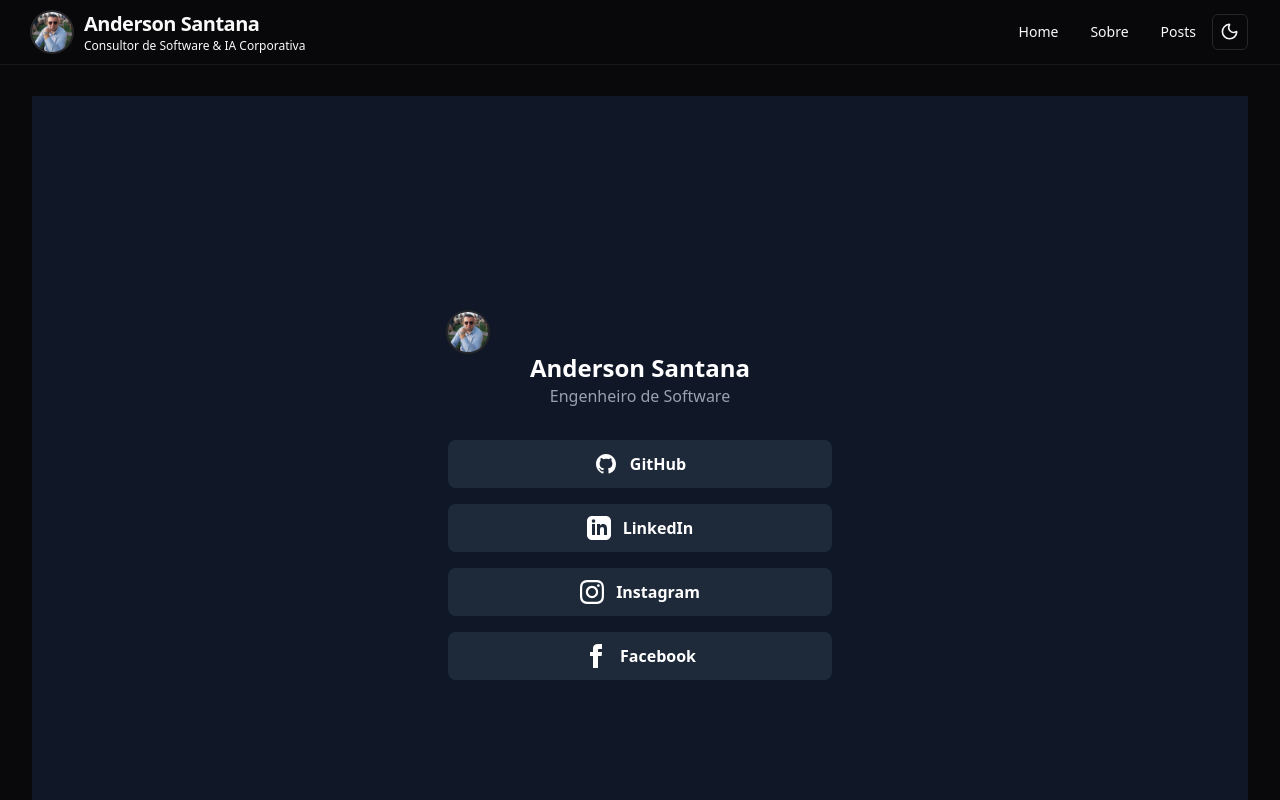
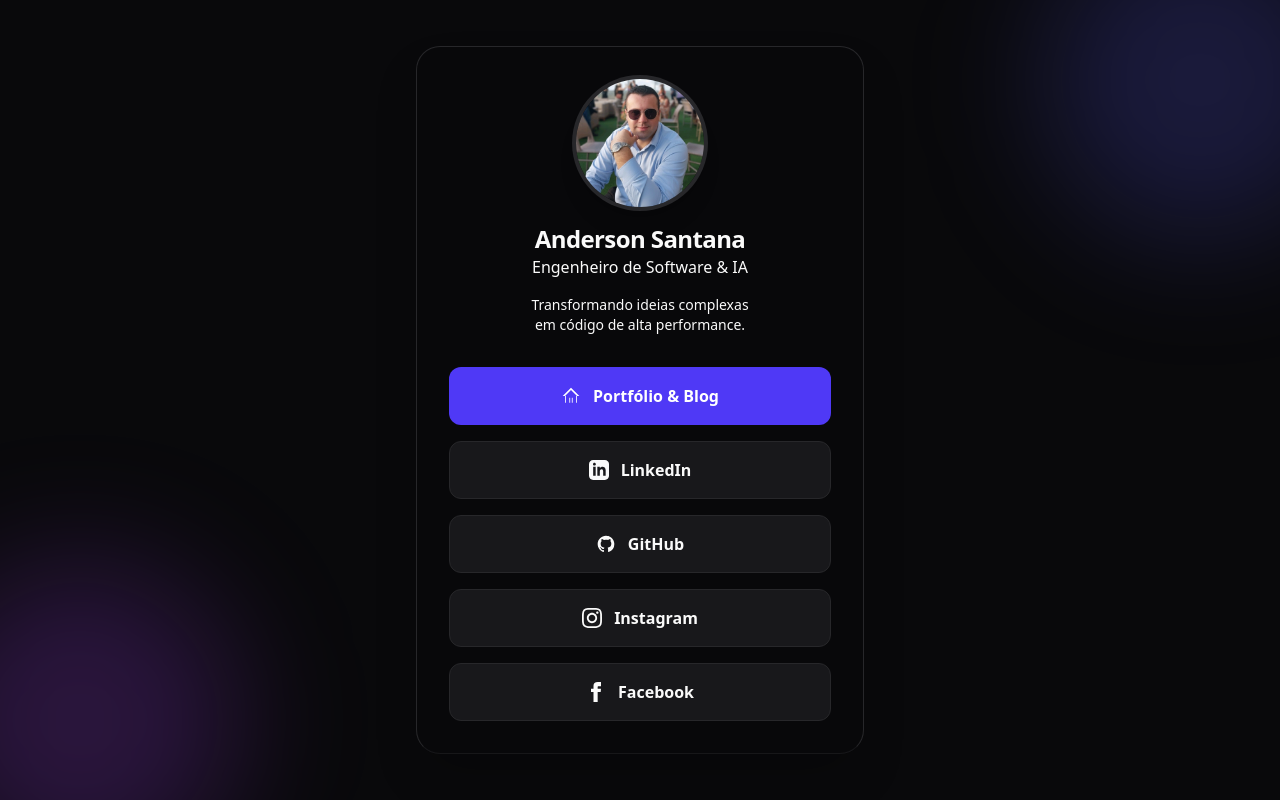
Before and after one commit to andersoninthecode/andersoninthecode.github.io, a Next.js app: page /linktree in a window 1280 px wide. Shown: the top 800 px of the page. Built offline with nearby package versions, Linux system fonts and the light colour scheme.

Commit message:
refactor: implementar grupo de rotas (main) para organizar páginas e layout.

```diff
--- /dev/null
+++ b/app/(main)/layout.tsx
@@ -0,0 +1,18 @@
+import Header from "@/components/header/Header";
+import Footer from "@/components/footer/Footer";
+
+export default function MainLayout({
+    children,
+}: {
+    children: React.ReactNode;
+}) {
+    return (
+        <>
+            <Header />
+            <main className="container mx-auto px-4 sm:px-6 lg:px-8 py-24 min-h-[calc(100vh-80px)]">
+                {children}
+            </main>
+            <Footer />
+        </>
+    );
+}
--- a/app/layout.tsx
+++ b/app/layout.tsx
@@ -1,8 +1,6 @@
 import type { Metadata } from "next";
 import { Geist, Geist_Mono } from "next/font/google";
 import "./globals.css";
-import Header from "@/components/header/Header";
-import Footer from "@/components/footer/Footer";
 import { ThemeProvider } from "@/components/theme-provider";
 
 const geistSans = Geist({
@@ -36,11 +34,7 @@
           enableSystem
           disableTransitionOnChange
         >
-          <Header />
-          <main className="container mx-auto px-4 sm:px-6 lg:px-8 py-24 min-h-[calc(100vh-80px)]">
-            {children}
-          </main>
-          <Footer />
+          {children}
         </ThemeProvider>
       </body>
     </html>
--- a/app/linktree/page.tsx
+++ b/app/linktree/page.tsx
@@ -1,83 +1,110 @@
-import Avatar from "@/components/header/Avatar";
+import Image from "next/image";
 
 export default function Linktree() {
   return (
-           <div className="bg-gray-900 flex items-center justify-center min-h-screen">
+    <div className="min-h-screen bg-background text-foreground flex flex-col items-center justify-center p-4 relative overflow-hidden">
+      {/* Background Decor */}
+      <div className="absolute top-0 right-0 -mr-20 -mt-20 w-80 h-80 bg-indigo-500/20 rounded-full blur-3xl"></div>
+      <div className="absolute bottom-0 left-0 -ml-20 -mb-20 w-80 h-80 bg-purple-500/20 rounded-full blur-3xl"></div>
 
-      <div className="w-full max-w-md mx-auto p-8">
-        <div className="text-center">
-        <Avatar alt="Foto de perfil" src="./perfil.png"/>
-          <h1 className="text-2xl font-bold text-white">Anderson Santana</h1>
-          <p className="text-gray-400 mb-8">Engenheiro de Software</p>
+      <div className="w-full max-w-md mx-auto relative z-10 glass-morphism rounded-3xl p-8 border border-border shadow-2xl">
+        <div className="text-center mb-8 space-y-4">
+          <div className="flex justify-center">
+            <div className="relative w-32 h-32 overflow-hidden rounded-full ring-4 ring-border shadow-xl">
+              <Image
+                src="/perfil.png"
+                alt="Foto de perfil"
+                fill
+                className="object-cover"
+                sizes="(max-width: 768px) 128px, 128px"
+                priority
+              />
+            </div>
+          </div>
+          <div>
+            <h1 className="text-2xl font-bold tracking-tight">Anderson Santana</h1>
+            <p className="text-muted-foreground font-medium">Engenheiro de Software & IA</p>
+          </div>
+          <p className="text-sm text-balance text-muted-foreground/80">
+            Transformando ideias complexas em código de alta performance.
+          </p>
         </div>
 
         <div className="space-y-4">
-          <a
-            href="https://github.com/andersoninthecode"
-            target="_blank"
-            className="flex items-center justify-center w-full bg-gray-800 hover:bg-gray-700 text-white font-bold py-3 px-4 rounded-lg transition-colors"
-          >
-            <svg
-              className="w-6 h-6 mr-3"
-              fill="currentColor"
-              viewBox="0 0 24 24"
-              aria-hidden="true"
-            >
+          {[
+            {
+              href: "/",
+              label: "Portfólio & Blog",
+              target: "_self", // Opens in same tab
+              icon: (
+                <path className="fill-current" d="M12 2L2 12h3v8h6v-6h2v6h6v-8h3L12 2zm0 2.83L19.17 12H18v8h-4v-6H10v6H6v-8H4.83L12 4.83z" />
+              ),
+              highlight: true, // Special styling for main site
+            },
+            {
+              href: "https://www.linkedin.com/in/andersoninthecode/",
+              label: "LinkedIn",
+              icon: (
+                <path d="M19 0h-14c-2.761 0-5 2.239-5 5v14c0 2.761 2.239 5 5 5h14c2.762 0 5-2.239 5-5v-14c0-2.761-2.238-5-5-5zm-11 19h-3v-11h3v11zm-1.5-12.268c-.966 0-1.75-.79-1.75-1.764s.784-1.764 1.75-1.764 1.75.79 1.75 1.764-.783 1.764-1.75 1.764zm13.5 12.268h-3v-5.604c0-3.368-4-3.113-4 0v5.604h-3v-11h3v1.765c1.396-2.586 7-2.777 7 2.476v6.759z" />
+              ),
+            },
+            {
+              href: "https://github.com/andersoninthecode",
+              label: "GitHub",
+              icon: (
                 <path
                   fillRule="evenodd"
                   d="M12 2C6.477 2 2 6.477 2 12c0 4.418 2.865 8.168 6.839 9.492.5.092.682-.217.682-.482 0-.237-.009-.868-.014-1.703-2.782.605-3.369-1.343-3.369-1.343-.454-1.158-1.11-1.466-1.11-1.466-.908-.62.069-.608.069-.608 1.003.07 1.531 1.032 1.531 1.032.892 1.53 2.341 1.088 2.91.832.092-.647.35-1.088.636-1.338-2.22-.253-4.555-1.113-4.555-4.951 0-1.093.39-1.988 1.031-2.688-.103-.253-.446-1.272.098-2.65 0 0 .84-.27 2.75 1.026A9.564 9.564 0 0112 6.844c.85.004 1.705.115 2.504.337 1.909-1.296 2.747-1.027 2.747-1.027.546 1.378.203 2.398.1 2.65.64.7 1.03 1.595 1.03 2.688 0 3.848-2.338 4.695-4.566 4.943.359.308.678.92.678 1.855 0 1.338-.012 2.419-.012 2.747 0 .268.18.58.688.482A10.001 10.001 0 0022 12c0-5.523-4.477-10-10-10z"
                   clipRule="evenodd"
                 />
-            </svg>
-            GitHub
-          </a>
+              ),
+            },
+            {
+              href: "https://www.instagram.com/andersoninthecode/",
+              label: "Instagram",
+              icon: (
+                <path d="M12 2.163c3.204 0 3.584.012 4.85.07 3.252.148 4.771 1.691 4.919 4.919.058 1.265.069 1.645.069 4.85s-.011 3.584-.069 4.85c-.149 3.225-1.664 4.771-4.919 4.919-1.266.058-1.644.07-4.85.07s-3.584-.012-4.85-.07c-3.252-.148-4.771-1.691-4.919-4.919-.058-1.265-.069-1.645-.069-4.85s.011-3.584.069-4.85c.149-3.225 1.664-4.771 4.919-4.919 1.266-.058 1.644-.07 4.85-.07zm0-2.163c-3.259 0-3.667.014-4.947.072-4.358.2-6.78 2.618-6.98 6.98-.059 1.281-.073 1.689-.073 4.948s.014 3.667.072 4.947c.2 4.358 2.618 6.78 6.98 6.98 1.281.059 1.689.073 4.948.073s3.667-.014 4.947-.072c4.358-.2 6.78-2.618 6.98-6.98.059-1.281.073-1.689.073-4.948s-.014-3.667-.072-4.947c-.2-4.358-2.618-6.78-6.98-6.98-1.281-.059-1.689-.073-4.948-.073zm0 5.838c-3.403 0-6.162 2.759-6.162 6.162s2.759 6.162 6.162 6.162 6.162-2.759 6.162-6.162-2.759-6.162-6.162-6.162zm0 10.162c-2.209 0-4-1.79-4-4s1.791-4 4-4 4 1.79 4 4-1.791 4-4 4zm6.406-11.845c-.796 0-1.441.645-1.441 1.44s.645 1.44 1.441 1.44 1.441-.645 1.441-1.44-.645-1.44-1.441-1.44z" />
+              ),
+            },
+            {
+              href: "https://www.facebook.com/oandersonsant/",
+              label: "Facebook",
+              icon: (
+                <path d="M9 8h-3v4h3v12h5v-12h3.642l.358-4h-4v-1.667c0-.955.192-1.333 1.115-1.333h2.885v-5h-3.808c-3.596 0-5.192 1.583-5.192 4.615v2.385z" />
+              ),
+            },
+          ].map((link) => (
             <a
-            href="https://www.linkedin.com/in/andersoninthecode/"
-            target="_blank"
-            className="flex items-center justify-center w-full bg-gray-800 hover:bg-gray-700 text-white font-bold py-3 px-4 rounded-lg transition-colors"
+              key={link.label}
+              href={link.href}
+              target={link.target || "_blank"}
+              rel={link.target ? undefined : "noopener noreferrer"}
+              className={`group flex items-center justify-center w-full p-4 rounded-xl border border-border transition-all duration-300 hover:scale-[1.02] ${link.highlight
+                ? "bg-indigo-600 text-white hover:bg-indigo-700 hover:shadow-lg shadow-indigo-500/25 border-transparent"
+                : "bg-card hover:bg-card/80 hover:border-indigo-500/50 hover:shadow-lg"
+                }`}
             >
               <svg
-              className="w-6 h-6 mr-3"
+                className={`w-5 h-5 mr-3 transition-colors ${link.highlight
+                  ? "text-white"
+                  : "text-muted-foreground group-hover:text-indigo-500"
+                  }`}
                 fill="currentColor"
                 viewBox="0 0 24 24"
                 aria-hidden="true"
               >
-              <path d="M19 0h-14c-2.761 0-5 2.239-5 5v14c0 2.761 2.239 5 5 5h14c2.762 0 5-2.239 5-5v-14c0-2.761-2.238-5-5-5zm-11 19h-3v-11h3v11zm-1.5-12.268c-.966 0-1.75-.79-1.75-1.764s.784-1.764 1.75-1.764 1.75.79 1.75 1.764-.783 1.764-1.75 1.764zm13.5 12.268h-3v-5.604c0-3.368-4-3.113-4 0v5.604h-3v-11h3v1.765c1.396-2.586 7-2.777 7 2.476v6.759z" />
+                {link.icon}
               </svg>
-            LinkedIn
+              <span className={`font-semibold transition-colors ${link.highlight
+                ? "text-white"
+                : "text-foreground group-hover:text-indigo-500"
+                }`}>
+                {link.label}
+              </span>
             </a>
-          <a
-            href="https://www.instagram.com/andersoninthecode/"
-            target="_blank"
-            className="flex items-center justify-center w-full bg-gray-800 hover:bg-gray-700 text-white font-bold py-3 px-4 rounded-lg transition-colors"
-          >
-            <svg
-              className="w-6 h-6 mr-3"
-              fill="currentColor"
-              viewBox="0 0 24 24"
-              aria-hidden="true"
-            >
-              <path d="M12 2.163c3.204 0 3.584.012 4.85.07 3.252.148 4.771 1.691 4.919 4.919.058 1.265.069 1.645.069 4.85s-.011 3.584-.069 4.85c-.149 3.225-1.664 4.771-4.919 4.919-1.266.058-1.644.07-4.85.07s-3.584-.012-4.85-.07c-3.252-.148-4.771-1.691-4.919-4.919-.058-1.265-.069-1.645-.069-4.85s.011-3.584.069-4.85c.149-3.225 1.664-4.771 4.919-4.919 1.266-.058 1.644-.07 4.85-.07zm0-2.163c-3.259 0-3.667.014-4.947.072-4.358.2-6.78 2.618-6.98 6.98-.059 1.281-.073 1.689-.073 4.948s.014 3.667.072 4.947c.2 4.358 2.618 6.78 6.98 6.98 1.281.059 1.689.073 4.948.073s3.667-.014 4.947-.072c4.358-.2 6.78-2.618 6.98-6.98.059-1.281.073-1.689.073-4.948s-.014-3.667-.072-4.947c-.2-4.358-2.618-6.78-6.98-6.98-1.281-.059-1.689-.073-4.948-.073zm0 5.838c-3.403 0-6.162 2.759-6.162 6.162s2.759 6.162 6.162 6.162 6.162-2.759 6.162-6.162-2.759-6.162-6.162-6.162zm0 10.162c-2.209 0-4-1.79-4-4s1.791-4 4-4 4 1.79 4 4-1.791 4-4 4zm6.406-11.845c-.796 0-1.441.645-1.441 1.44s.645 1.44 1.441 1.44 1.441-.645 1.441-1.44-.645-1.44-1.441-1.44z" />
-            </svg>
-            Instagram
-          </a>
-          <a
-            href="https://www.facebook.com/oandersonsant/"
-            target="_blank"
-            className="flex items-center justify-center w-full bg-gray-800 hover:bg-gray-700 text-white font-bold py-3 px-4 rounded-lg transition-colors"
-          >
-            <svg
-              className="w-6 h-6 mr-3"
-              fill="currentColor"
-              viewBox="0 0 24 24"
-              aria-hidden="true"
-            >
-              <path d="M9 8h-3v4h3v12h5v-12h3.642l.358-4h-4v-1.667c0-.955.192-1.333 1.115-1.333h2.885v-5h-3.808c-3.596 0-5.192 1.583-5.192 4.615v2.385z" />
-            </svg>
-            Facebook
-          </a>
+          ))}
         </div>
       </div>
     </div>
-    )
+  );
 }
```
Also changed, not shown: app/(main)/_components/markdown-styles.module.css (renamed from app/_components/markdown-styles.module.css), app/(main)/page.tsx (renamed from app/page.tsx), app/(main)/posts/[slug]/page.tsx (renamed from app/posts/[slug]/page.tsx), app/(main)/posts/page.tsx (renamed from app/posts/page.tsx), app/(main)/sobre/page.tsx (renamed from app/sobre/page.tsx). Lines whose indentation alone changed are shown as unchanged.
